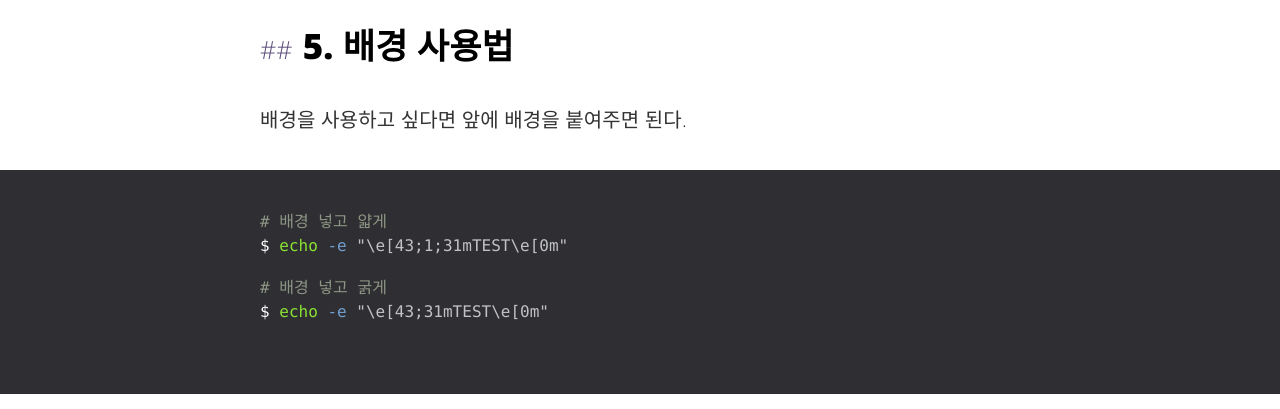
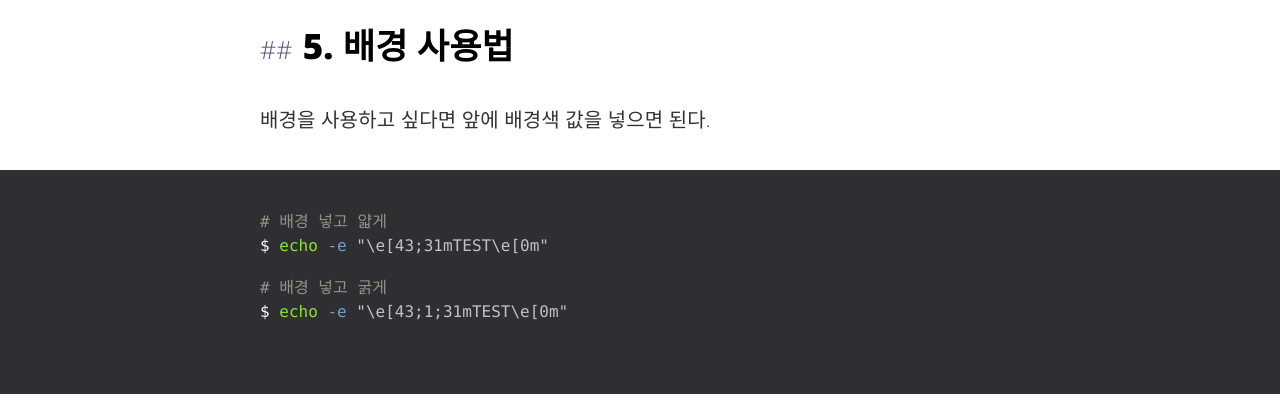
Before and after one commit to rainofpainki/rainofpainki.github.io, a Jekyll site: the page built from _posts/2018-02-02-shell_text_color.md, in a window 1280 px wide and 900 px high, scrolled down 2044 px. Shown: the part 154-563 px from the top of the window. Built offline with Jekyll 4.4.1, drawn with Linux system fonts in a browser that asks for light colours; comment, search, counter and statistics services are not loaded.

Commit message:
fix md and commit imgs

````diff
--- a/_posts/2018-02-02-shell_text_color.md
+++ b/_posts/2018-02-02-shell_text_color.md
@@ -66,12 +66,12 @@ $ echo -e "\e[31mTEST\e[0m"
 
 ## 5. 배경 사용법
 
-배경을 사용하고 싶다면 앞에 배경을 붙여주면 된다.
+배경을 사용하고 싶다면 앞에 배경색 값을 넣으면 된다.
 
 ```sh
 # 배경 넣고 얇게
-$ echo -e "\e[43;1;31mTEST\e[0m"
+$ echo -e "\e[43;31mTEST\e[0m"
 
 # 배경 넣고 굵게
-$ echo -e "\e[43;31mTEST\e[0m"
+$ echo -e "\e[43;1;31mTEST\e[0m"
 ```
````
Also changed, not shown: assets/img/shell_text_color/01.PNG (added), assets/img/shell_text_color/02.PNG (added).
